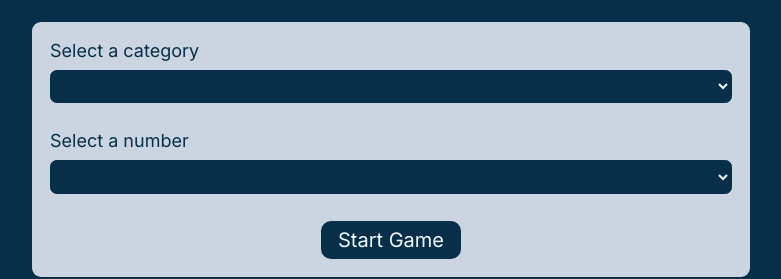
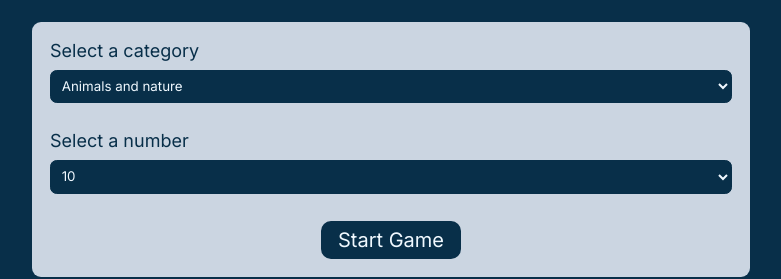
Before and after one commit to Tarasdeveloper/memory-game_react, a React (Vite) app: page / in a window 1280 px wide. Shown: the part 150-429 px from the top of the page, without its empty margins (249-1030 px from the left). Built offline with nearby package versions, Linux system fonts and the light colour scheme.

Commit message:
select refactored

```diff
--- a/src/App.jsx
+++ b/src/App.jsx
@@ -10,6 +10,7 @@ export default function App() {
     category: "animals-and-nature",
     number: 10,
   };
+  const [isFirstRender, setIsFirstRender] = useState(true);
   const [formData, setFormData] = useState(initialFormData);
   const [isGameOn, setIsGameOn] = useState(false);
   const [emojisData, setEmojisData] = useState([]);
@@ -57,9 +58,12 @@ export default function App() {
 
       setEmojisData(emojiisArray);
       setIsGameOn(true);
+      setIsFirstRender(false);
     } catch (err) {
       console.error(err.message);
       setIsError(true);
+    } finally {
+      setIsFirstRender(false);
     }
   }
 
@@ -123,7 +127,11 @@ export default function App() {
     <main>
       <h1>Memory</h1>
       {!isGameOn && !isError && (
-        <Form handleChange={handleFormChange} handleSubmit={startGame} />
+        <Form
+          isFirstRender={isFirstRender}
+          handleChange={handleFormChange}
+          handleSubmit={startGame}
+        />
       )}
       {isGameOn && !areAllCardsMatched && (
         <AssistiveTechInfo
--- a/src/components/Form.jsx
+++ b/src/components/Form.jsx
@@ -1,9 +1,16 @@
+import { useEffect, useRef } from "react";
 import RegularButton from "./RegularButton";
 import Select from "./Select";
 
-export default function Form({ handleSubmit, handleChange }) {
+export default function Form({ handleSubmit, handleChange, isFirstRender }) {
+  const divRef = useRef(null);
+
+  useEffect(() => {
+    !isFirstRender && divRef.current.focus();
+  }, [isFirstRender]);
+
   return (
-    <div className="form-container">
+    <div className="form-container" ref={divRef} tabIndex={-1}>
       <p className="p--regular">
         Customize the game by selecting an emoji category and a number of memory
         cards.
--- /dev/null
+++ b/src/components/Option.jsx
@@ -0,0 +1,8 @@
+export default function Option({ valueArray }) {
+  const optionEl = valueArray.map(({ name, value }) => (
+    <option key={value} value={value}>
+      {name ? name : value}
+    </option>
+  ));
+  return <>{optionEl}</>;
+}
--- a/src/components/Select.jsx
+++ b/src/components/Select.jsx
@@ -1,10 +1,13 @@
 import { data } from "../data/data";
+import Option from "./Option";
 
 export default function Select({ handleChange }) {
   const selectEl = Object.entries(data).map(([key, value]) => (
     <div className="form__inner-wrapper" key={key}>
       <label htmlFor={key}>Select a {key}</label>
-      <select name={key} id={key} onChange={handleChange}></select>
+      <select name={key} id={key} onChange={handleChange}>
+        <Option valueArray={value}></Option>
+      </select>
     </div>
   ));
 
```
